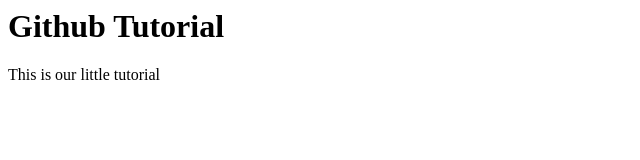
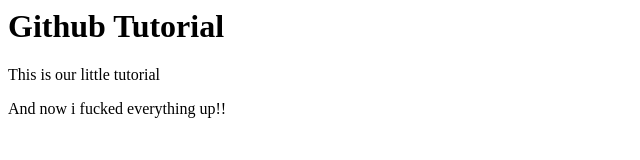
Before and after one commit to chajasie/youtubeTutorial, a plain HTML site: page index.html in a window 1280 px wide. Shown: the whole page, without its empty margins (0-640 px from the left). Drawn offline with Linux system fonts and the light colour scheme.

Commit message:
commit, that fucked everything up

```diff
--- a/index.html
+++ b/index.html
@@ -7,5 +7,8 @@
 		<p>
 			This is our little tutorial
 		</p>
+		<p>
+			And now i fucked everything up!!
+		</p>
 	</body>
 </html>
```
